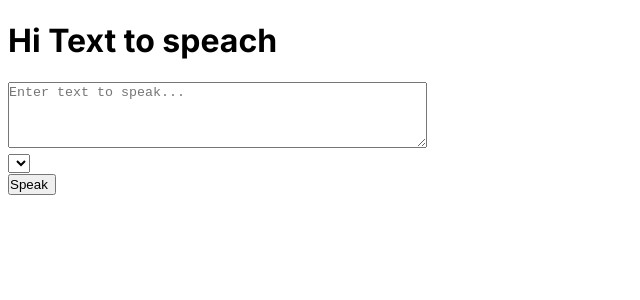
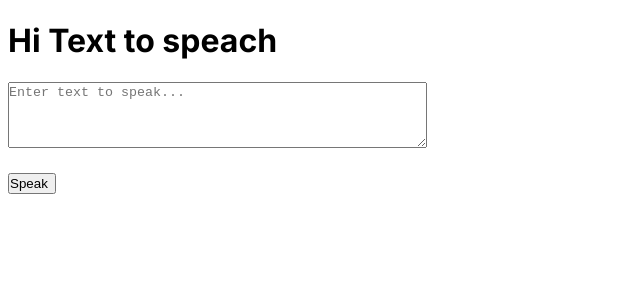
Before and after one commit to JawadTakiAlden/text-to-speach, a Next.js app: page / in a window 1280 px wide. Shown: the top 300 px of the page, without its empty margins (0-640 px from the left). Built offline with nearby package versions, Linux system fonts and the light colour scheme.

Commit message:
fix select of voices

```diff
--- a/app/components/TextToSpeach.tsx
+++ b/app/components/TextToSpeach.tsx
@@ -55,13 +55,9 @@ const TextToSpeech = () => {
         placeholder="Enter text to speak..."
       ></textarea>
       <br />
-      <select value={voices[0]?.name}>
-        {voices?.map((voice, i) => (
-          <option key={i} value={voice?.name}>
-            {`${voice?.name} ${voice?.lang}`}
-          </option>
-        ))}
-      </select>
+      {voices?.map((voice, i) => (
+        <h3 key={i}>{`${voice?.name} ${voice?.lang}`}</h3>
+      ))}
       <br />
       <button onClick={speak}>Speak</button>
     </div>
```
